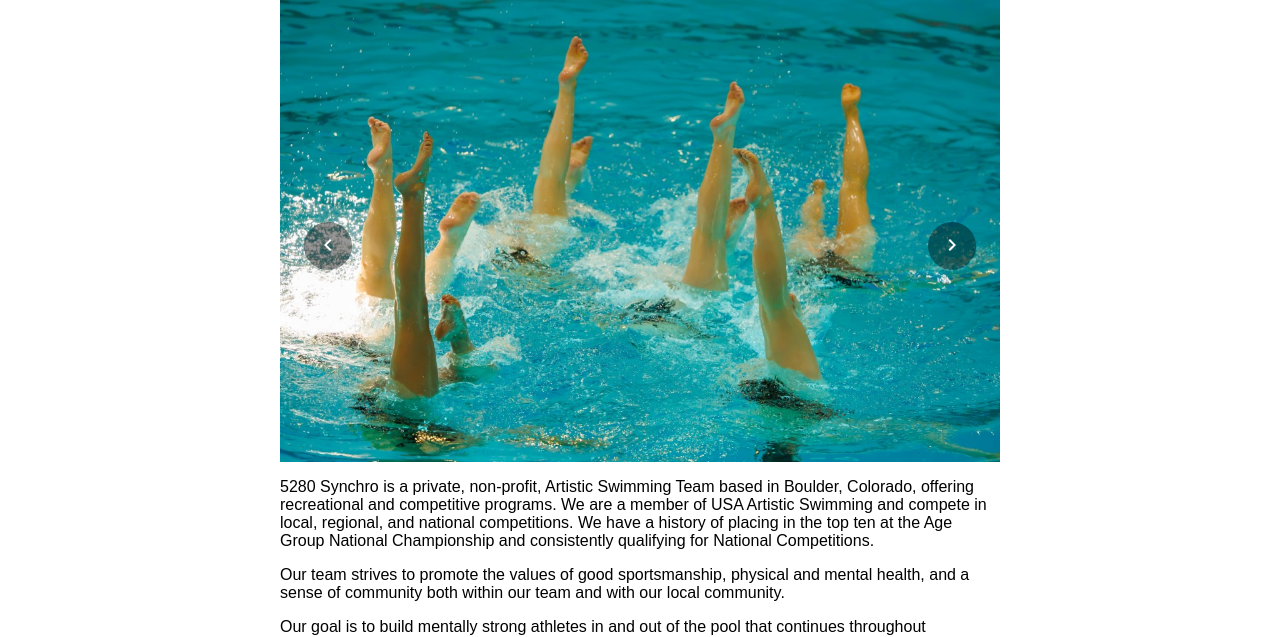
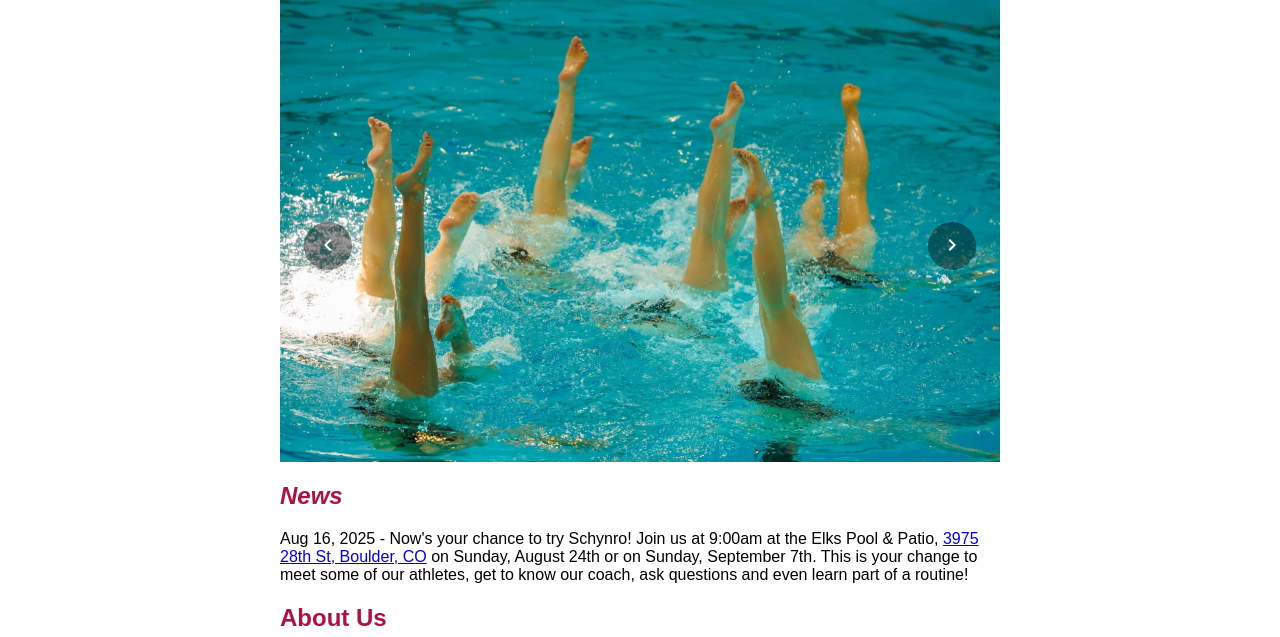
Before and after one commit to 5280-Synchro/5280-Synchro.github.io, an Eleventy site: page index.md in a window 1280 px wide. Shown: the part 82-719 px from the top of the page. Built offline with nearby package versions, Linux system fonts and the light colour scheme; Eleventy itself is replaced by a stand-in of ours; files that its build step writes are made by us from their sources.

Commit message:
Add a News section, and message about the try-it event

```diff
--- a/index.md
+++ b/index.md
@@ -2,6 +2,12 @@
 title: 5280 Synchro
 layout: 'layouts/site.html'
 ---
+
+# *News*
+
+Aug 16, 2025 - Now's your chance to try Schynro!  Join us at 9:00am at the Elks Pool & Patio, [3975 28th St, Boulder, CO](https://maps.app.goo.gl/NRjCC8MCF38cwhpi9) on Sunday, August 24th or on Sunday, September 7th.  This is your change to meet some of our athletes, get to know our coach, ask questions and even learn part of a routine!
+
+# About Us
 
 5280 Synchro is a private, non-profit, Artistic Swimming Team based in Boulder, Colorado, offering recreational and competitive programs. We are a member of USA Artistic Swimming and compete in local, regional, and national competitions. We have a history of placing in the top ten at the Age Group National Championship and consistently qualifying for National Competitions.
 
```
